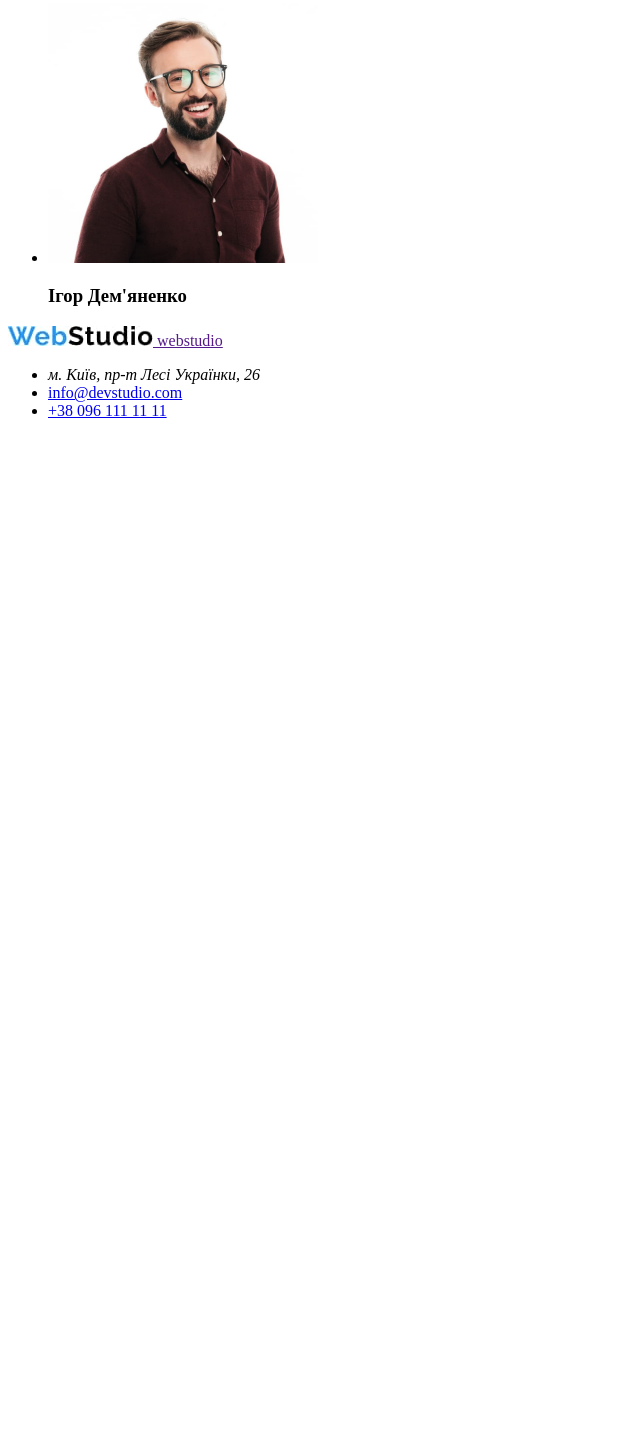
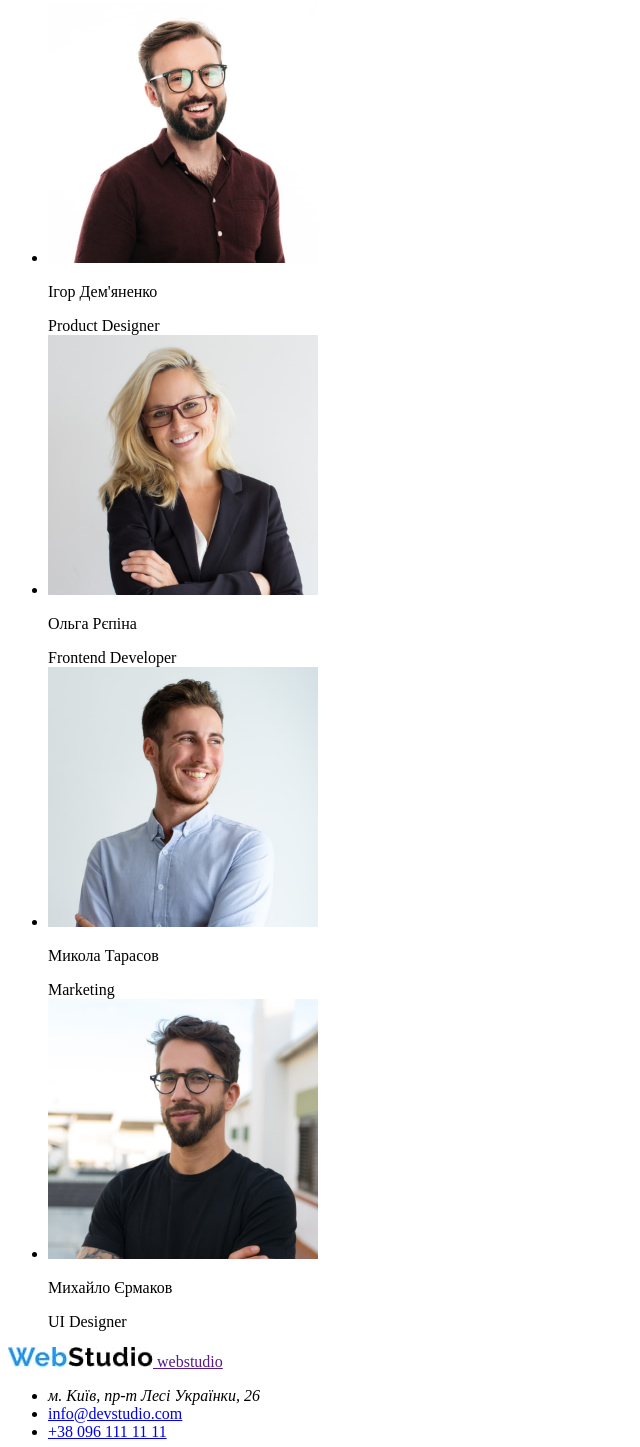
Before and after one commit to Andrii-Hashenko/goit-markup-hw-01, a plain HTML site: page index.html in a window 1280 px wide. Shown: the part 1633-3080 px from the top of the page, without its empty margins (0-640 px from the left). Before the commit the page ends 2069 px from the top, so only its background shows below. Drawn offline with Linux system fonts and the light colour scheme.

Commit message:
створено HTML-розмітку макета сторінки, провірено валідатором

```diff
--- a/index.html
+++ b/index.html
@@ -67,9 +67,9 @@
             <h2>Чим ми займаємося</h2>
             <div>
                 <ul>
-                    <li><img src="./images/img1.jpg" alt="" width="370" height="294"></li>
-                    <li><img src="./images/img2.jpg" alt="" width="370" height="294"></li>
-                    <li><img src="./images/img3.jpg" alt="" width="370" height="294"></li>
+                    <li><img src="./images/img1.jpg" alt="the programmer types the code" width="370" height="294"></li>
+                    <li><img src="./images/img2.jpg" alt="a designer creates a mockup of a mobile application" width="370" height="294"></li>
+                    <li><img src="./images/img3.jpg" alt="the designer works with a palette" width="370" height="294"></li>
                 </ul>
             </div>
         </section>
@@ -77,8 +77,26 @@
             <h2>Наша команда</h2>
             <div>
                 <ul>
-                    <li><img src="./images/igor.jpg" alt="foto igor" width="270" height="260"></li>
-                    <h3>Ігор Дем'яненко</h3>
+                    <li><img src="./images/igor.jpg" alt="foto igor" width="270" height="260">
+                        <p>Ігор Дем'яненко</p>
+                        <span>Product Designer</span>
+                    </li>
+
+                    <li><img src="./images/olga.jpg" alt="foto olga" width="270" height="260">
+                        <p>Ольга Рєпіна</p>
+                        <span>Frontend Developer</span>
+                    </li>
+
+                    <li><img src="./images/mykola.jpg" alt="foto mykola" width="270" height="260">
+                        <p>Микола Тарасов</p>
+                        <span>Marketing</span>
+                    </li>
+
+                    <li><img src="./images/myhalo.jpg" alt="foto myhalo" width="270" height="260">
+                        <p>Михайло Єрмаков</p>
+                        <span>UI Designer</span>
+                    </li>
+
                 </ul>
             </div>
         </section>
```
Also changed, not shown: images/myhalo.jpg (renamed from images/myhalo (1).jpg), images/mykola.jpg (renamed from images/mykola (1).jpg), images/olga.jpg (renamed from images/olga (1).jpg).
